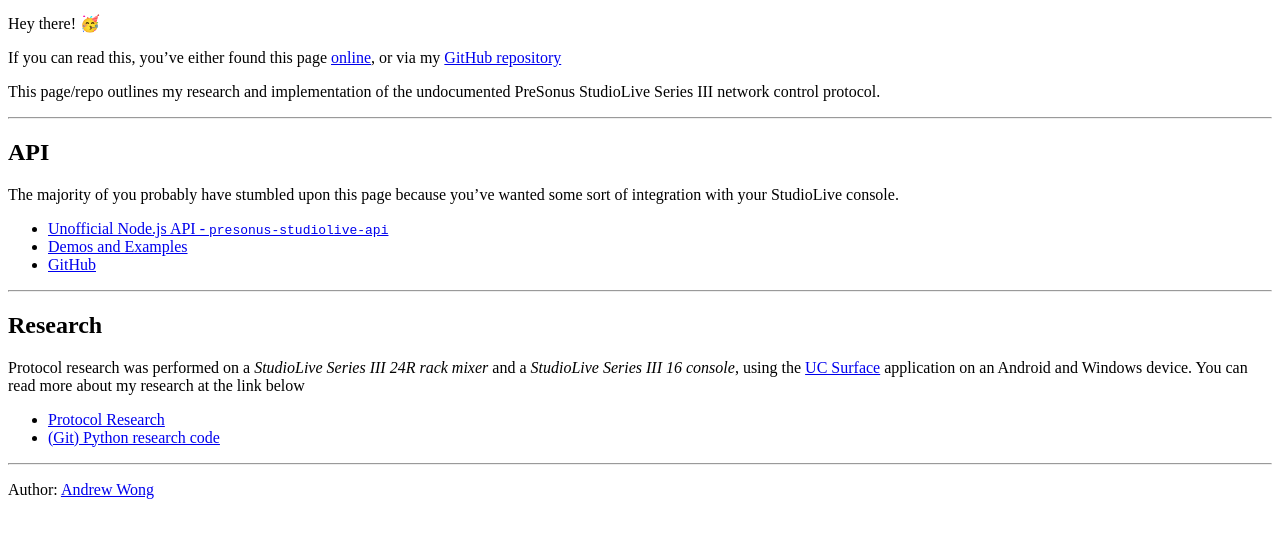
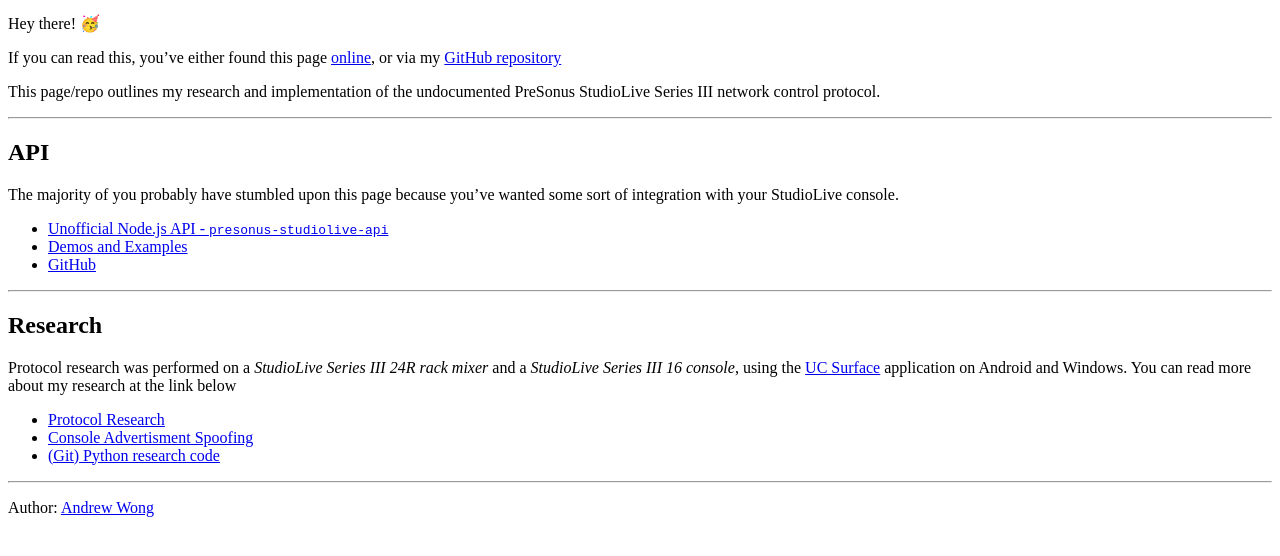
Before and after one commit to featherbear/presonus-studiolive-api, a plain HTML site: page index.html in a window 1280 px wide. Shown: the part 100-656 px from the top of the page. Drawn offline with Linux system fonts and the light colour scheme.

Commit message:
Automated deployment: Thu Dec 24 06:21:03 UTC 2020 21d461ef5b2f38de744ad8bd2c612a888ff54e5b

```diff
--- a/index.html
+++ b/index.html
@@ -35,9 +35,10 @@
 </ul>
 <hr />
 <h2 id="research">Research</h2>
-<p>Protocol research was performed on a <em>StudioLive Series III 24R rack mixer</em> and a <em>StudioLive Series III 16 console</em>, using the <a href="https://www.presonus.com/products/UC-Surface">UC Surface</a> application on an Android and Windows device. You can read more about my research at the link below</p>
+<p>Protocol research was performed on a <em>StudioLive Series III 24R rack mixer</em> and a <em>StudioLive Series III 16 console</em>, using the <a href="https://www.presonus.com/products/UC-Surface">UC Surface</a> application on Android and Windows. You can read more about my research at the link below</p>
 <ul>
 <li><a href="https://featherbear.cc/presonus-studiolive-api/protocol.html">Protocol Research</a></li>
+<li><a href="https://github.com/featherbear/presonus-studiolive-console-advertisement">Console Advertisment Spoofing</a></li>
 <li><a href="https://github.com/featherbear/presonus-studiolive-api/tree/research_python">(Git) Python research code</a></li>
 </ul>
 <hr />
```
